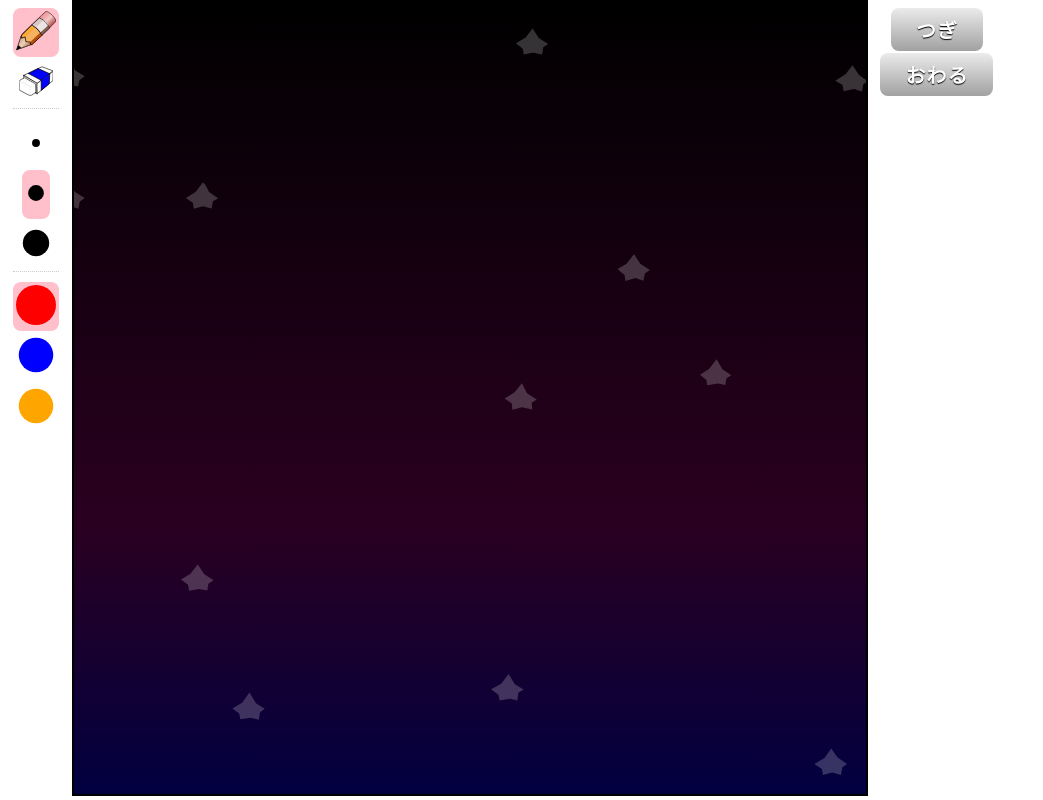
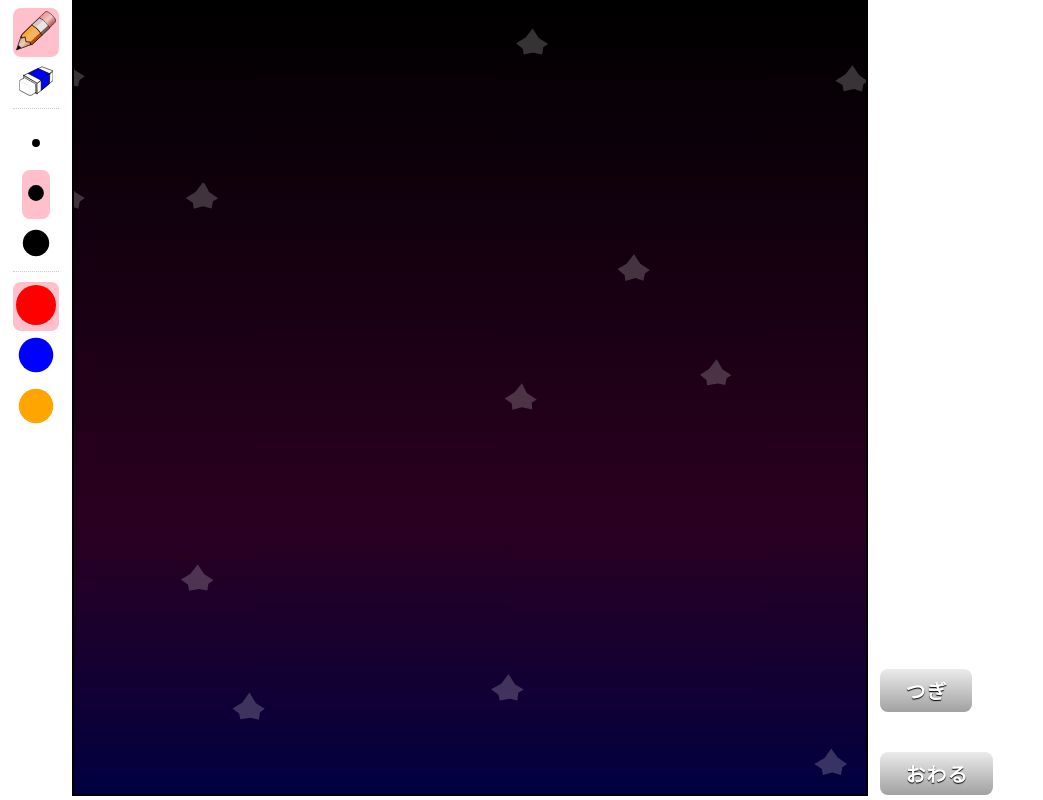
Before and after one commit to mozilla/parapara, a PHP site: page / in a window 1280 px wide. Shown: the whole page, without its empty margins (0-1043 px from the left). Run offline with PHP 8.4, Linux system fonts and the light colour scheme.

Commit message:
Move to table-based layout

```diff
--- a/editor/css/editor.css
+++ b/editor/css/editor.css
@@ -4,11 +4,16 @@ body, html, div {
   padding: 0;
 }
 div.container {
+  display: table;
   position: absolute;
   left: 0; top: 0; width: 100%; height: 100%;
 }
+div.container {
+  display: table-row;
+}
 div.column {
-  float: left;
+  display: table-cell;
+  vertical-align: top;
 }
 
 svg.canvas {
@@ -24,7 +29,12 @@ div.controls {
 }
 div.controls.vertical button {
   display: block;
+}
+div.controls.vertical button.image {
   margin: 0.1em auto;
+}
+div.controls.vertical button.text {
+  margin: 2em 0 0.1em;
 }
 div.controls.vertical div.separator {
   display: block;
--- a/editor/index.html
+++ b/editor/index.html
@@ -18,6 +18,7 @@
   </head>
   <body>
     <div class="container">
+      <div class="container-row">
       <div class="controls vertical column" id="toolBox">
         <button type="button" class="image toolButton swell" id="pencilTool">
           <svg viewBox="-1 -1 22 22">
@@ -111,11 +112,13 @@
             onclick="EditorUI.send()">おくる</button>
         </div>
       </div>
-      <div class="controls vertical column" id="frameControls">
+      <div class="controls vertical column" id="frameControls"
+        style="vertical-align: bottom">
         <button type="button" class="text"
           onclick="EditorUI.nextFrame()">つぎ</button>
         <button type="button" class="text"
           onclick="EditorUI.finish()">おわる</button>
+      </div>
       </div>
     </div>
     <div class="overlay" id="overlay" style="display:none">
```
Also changed, not shown: editor/js/editor-ui.js (+0 -19 lines).
